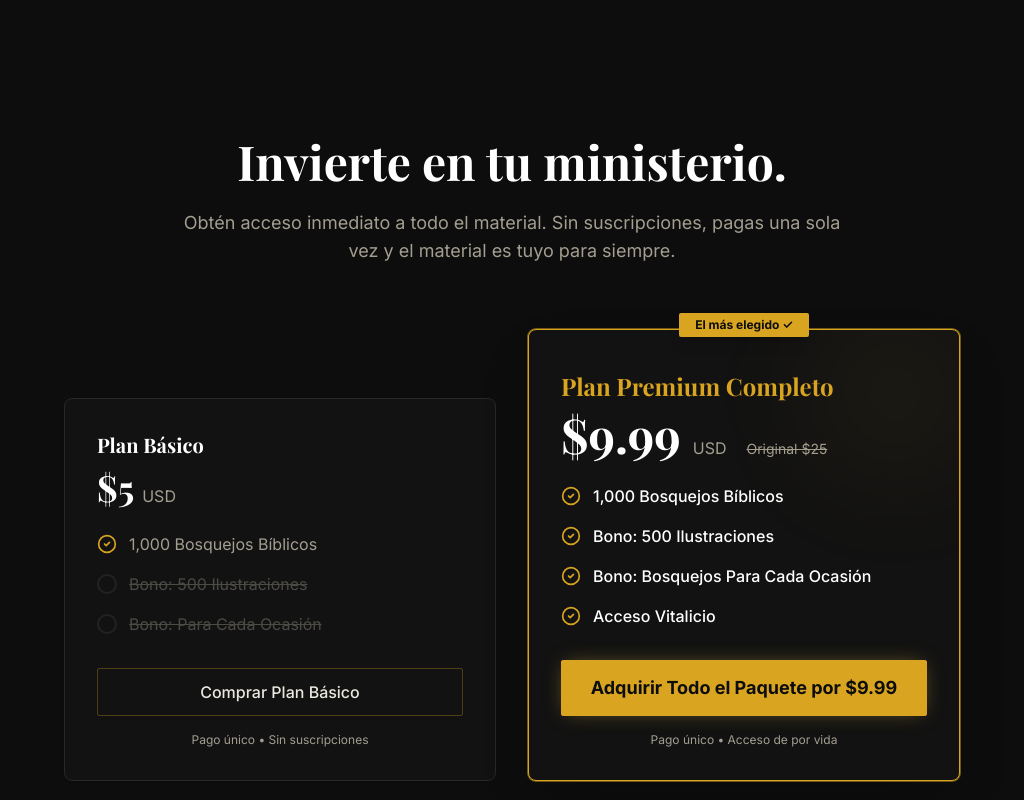
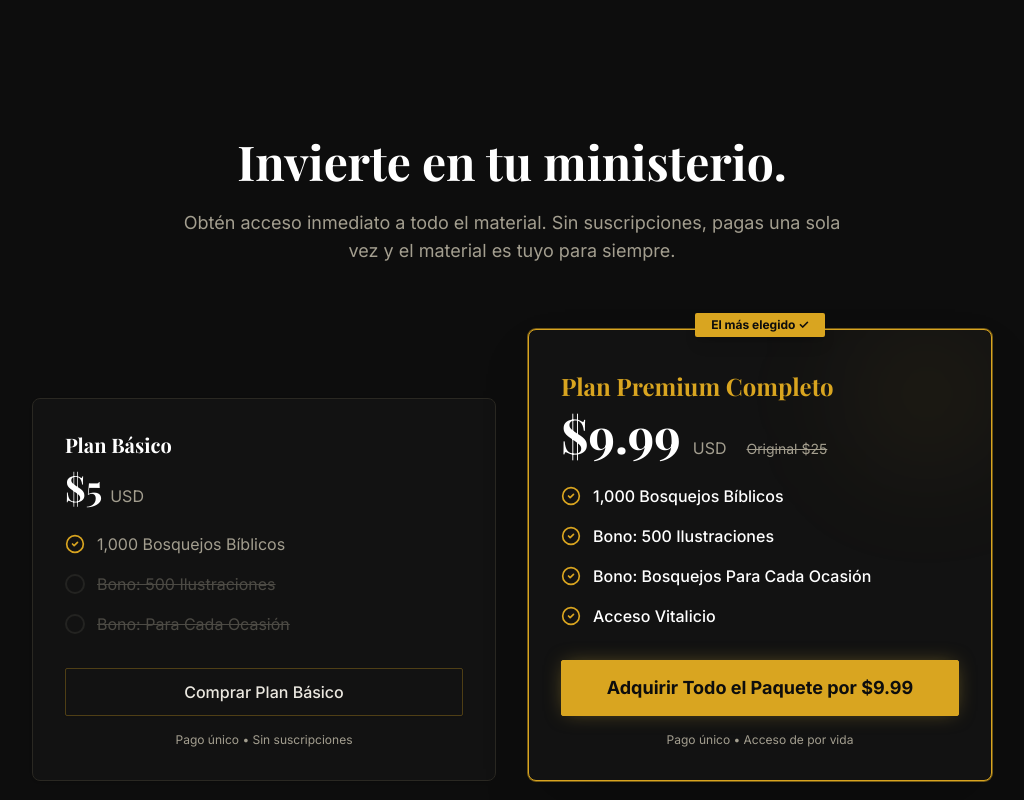
Before and after one commit to marllonofc/1000-Bosquejos-Biblicos, a React (Vite) app: page / in a window 1280 px wide. Shown: the part 4700-5500 px from the top of the page, without its empty margins (128-1152 px from the left). Built offline with nearby package versions, Linux system fonts and the light colour scheme; a web font is replaced by a local one.

Commit message:
fix: lock #root width, w-full on wrappers, restructure pricing section to prevent mx-auto overflow

```diff
--- a/src/pages/LandingPage.tsx
+++ b/src/pages/LandingPage.tsx
@@ -72,7 +72,7 @@ export default function LandingPage() {
   };
 
   return (
-    <div className="min-h-[100dvh] bg-background text-foreground selection:bg-primary selection:text-primary-foreground overflow-x-hidden">
+    <div className="w-full min-h-[100dvh] bg-background text-foreground selection:bg-primary selection:text-primary-foreground overflow-x-hidden">
 
       {/* Decorative background glow — desktop only (blur is too expensive on mobile) */}
       <div className="fixed top-0 left-0 w-full h-full overflow-hidden pointer-events-none z-0 hidden md:block">
@@ -80,7 +80,7 @@ export default function LandingPage() {
         <div className="absolute top-[40%] left-0 w-[35%] h-[35%] rounded-full bg-primary/5 blur-[80px]" />
       </div>
 
-      <div className="relative z-10 overflow-x-hidden">
+      <div className="w-full relative z-10 overflow-x-hidden">
         {/* 1. HERO SECTION */}
         <section className="pt-24 pb-20 md:pt-32 md:pb-28 px-4 sm:px-6 lg:px-8 max-w-5xl mx-auto flex flex-col items-center text-center">
 
@@ -534,7 +534,8 @@ export default function LandingPage() {
         </section>
 
         {/* 6. PRECIOS */}
-        <section id="precios" className="py-24 px-4 sm:px-6 lg:px-8 max-w-5xl mx-auto scroll-m-20 overflow-hidden">
+        <section id="precios" className="py-24 w-full scroll-m-20">
+          <div className="px-4 sm:px-6 lg:px-8 max-w-5xl mx-auto">
           <motion.div
             initial="hidden"
             whileInView="visible"
@@ -550,7 +551,7 @@ export default function LandingPage() {
             </p>
           </motion.div>
 
-          <div className="grid md:grid-cols-2 gap-8 items-end w-full max-w-4xl mx-auto">
+          <div className="grid md:grid-cols-2 gap-8 items-end w-full">
             {/* Plan Básico */}
             <motion.div
               initial={{ opacity: 0, y: 20 }}
@@ -649,6 +650,7 @@ export default function LandingPage() {
                 </CardContent>
               </Card>
             </motion.div>
+          </div>
           </div>
         </section>
 
```
